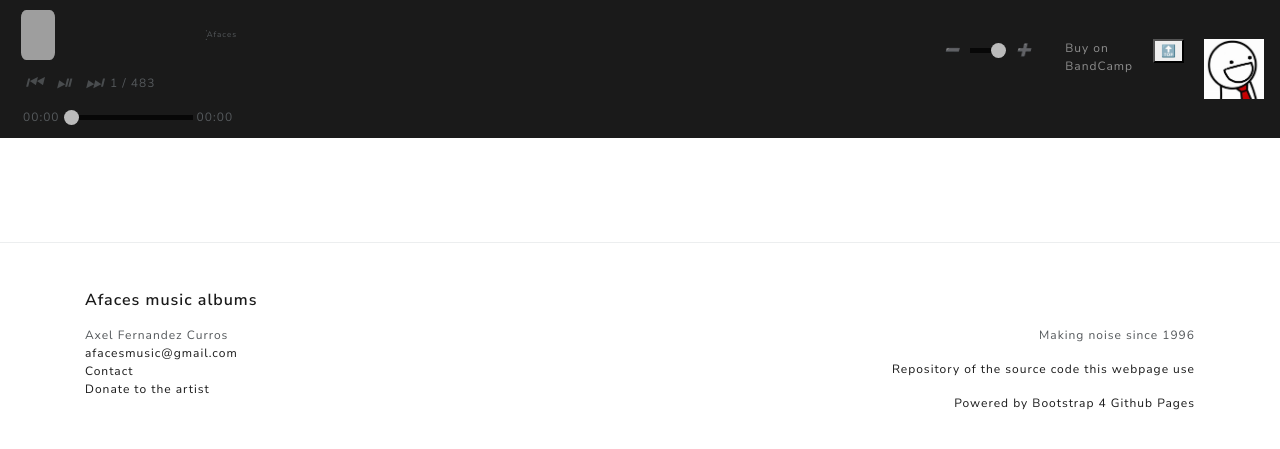
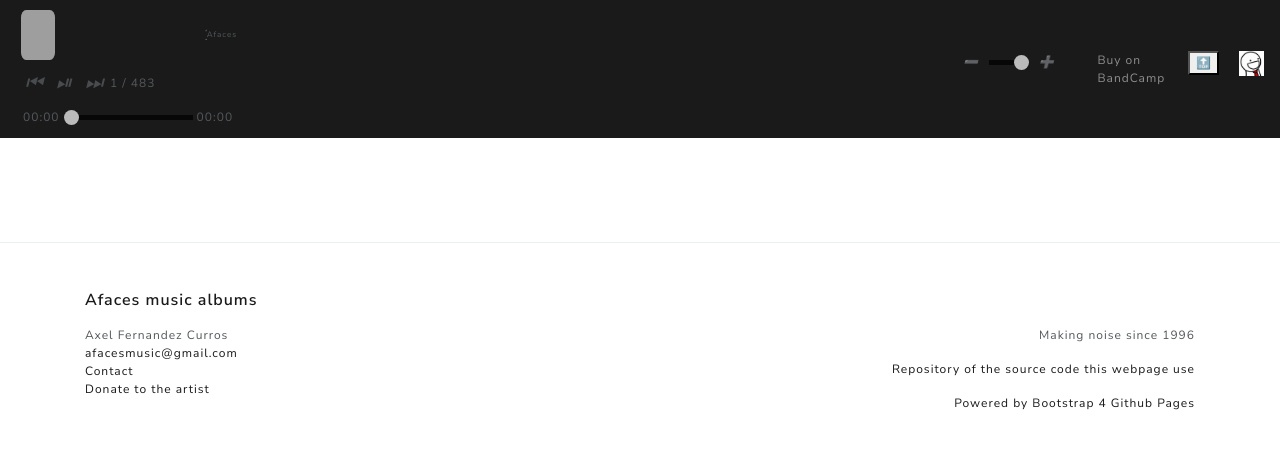
Before and after one commit to afaces/afaces.github.io, a Jekyll site: the page built from checkout.md, in a window 1280 px wide. Shown: the top 449 px of the page. Built offline with Jekyll 4.4.1, drawn with Linux system fonts in a browser that asks for light colours; our own code applies the rules of GitHub Pages for plain Markdown files; grey boxes are pictures that could not be loaded.

Commit message:
UPDATED: Changing avatar proportions in navbar

```diff
--- a/_includes/header.html
+++ b/_includes/header.html
@@ -52,7 +52,7 @@
           </li>
           <li class="nav-item">
 
-            <a class="nav-link" href="https://afaces.tk"><img alt="Afaces" src="assets/avatar.jpg" width=60" height="60"></a>
+            <a class="nav-link" href="https://afaces.tk"><img alt="Afaces" src="assets/avatar.jpg" width=25" height="25"></a>
           </li>
         </ul>
       </div>
```
